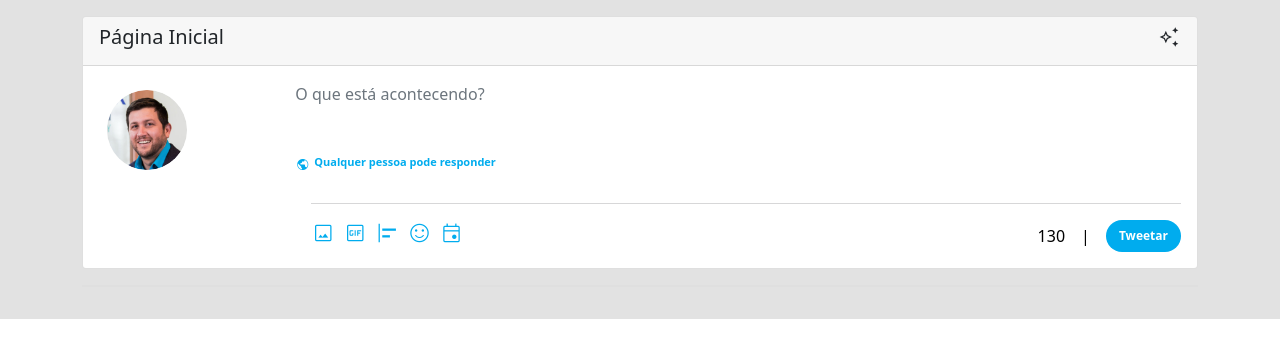
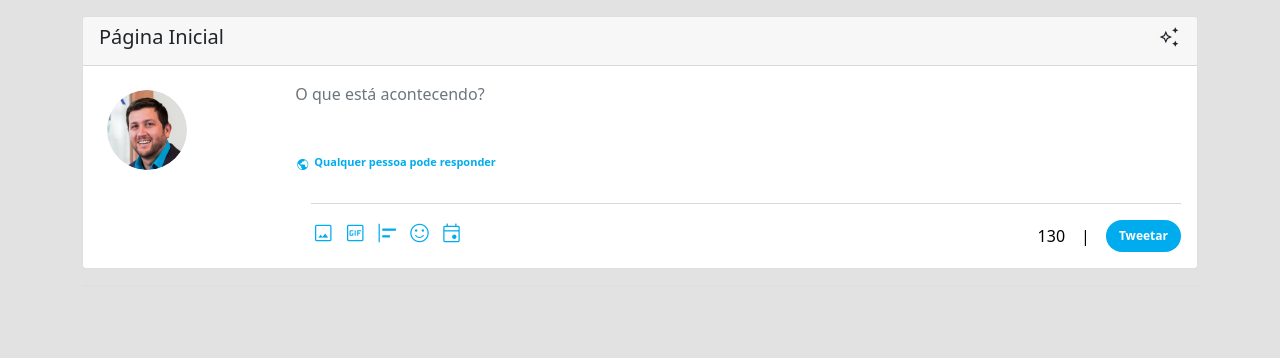
Before and after one commit to guerradaniel/twitter-feed-clone, an Angular app: page / in a window 1280 px wide. Shown: the top 358 px of the page. Built offline with nearby package versions, Linux system fonts and the light colour scheme.

Commit message:
adicionado background.

```diff
--- a/src/app/feed/components/feed.component.css
+++ b/src/app/feed/components/feed.component.css
@@ -1,5 +1,9 @@
 .twitter-background {
     background-color: #e2e2e2;
+    position: relative;
+    height: 100vh;
+    width: 100vw;
+    background-size: cover;
 }
 
 .insert-tweet {
```
